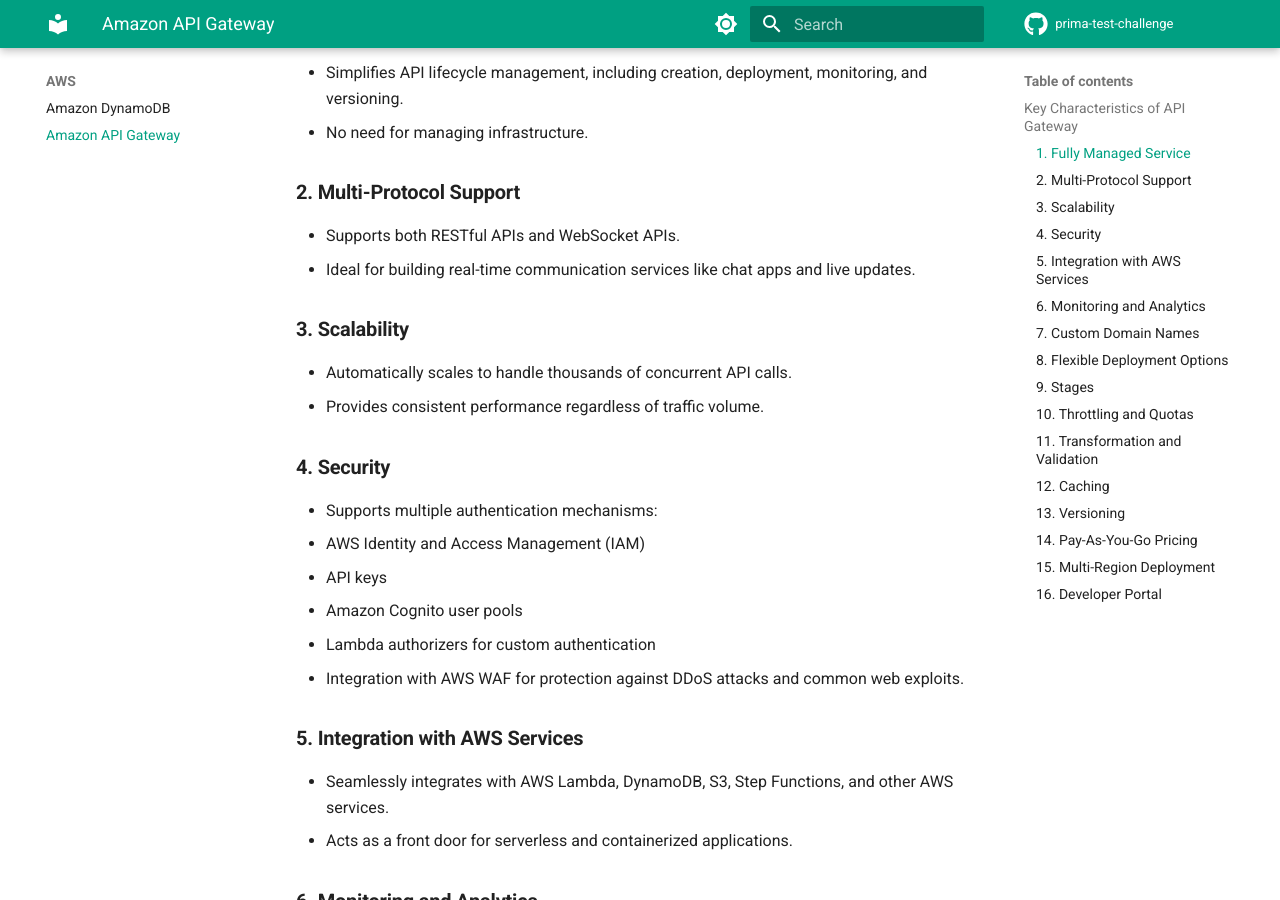
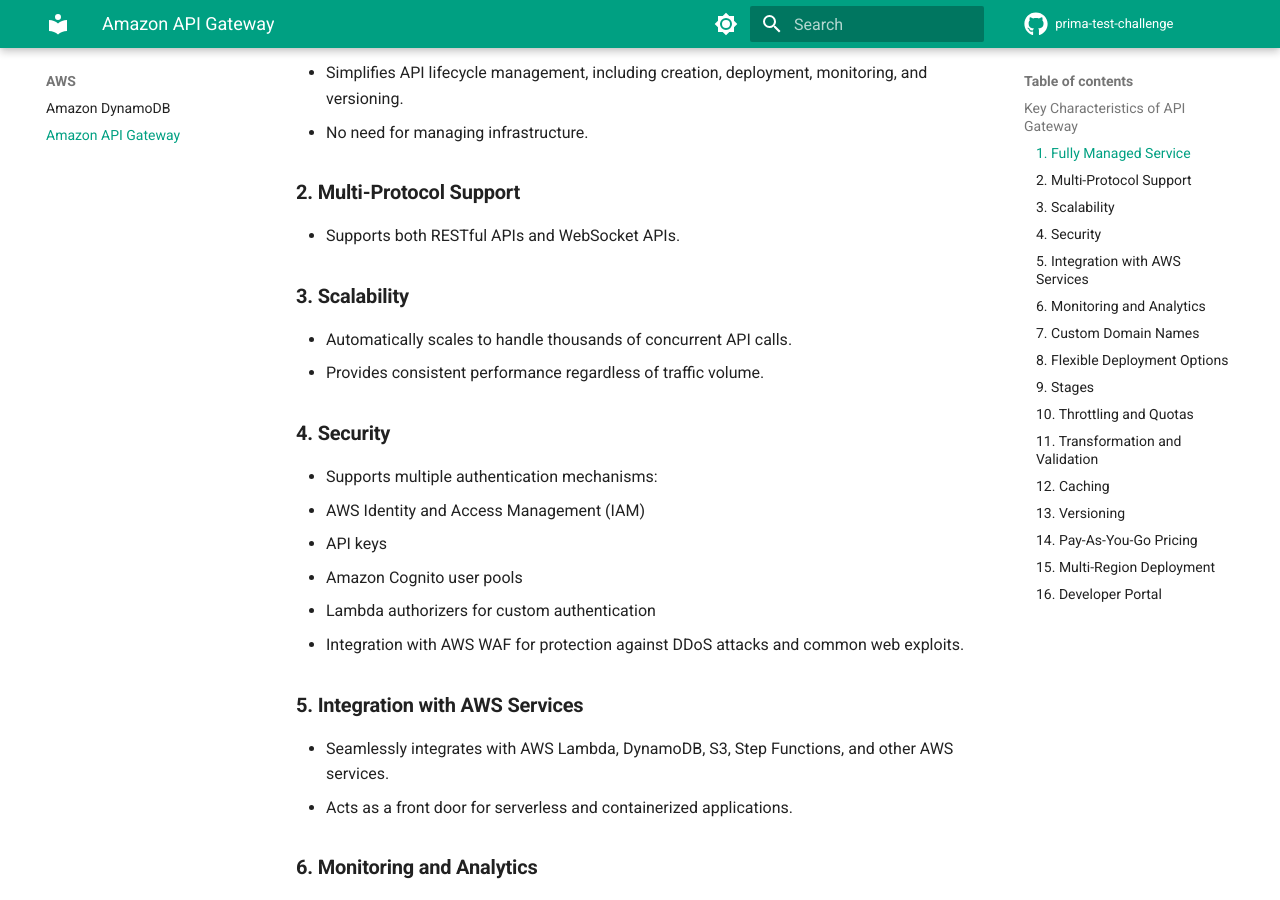
Before and after one commit to alelapi/devops-interview-preparation, an MkDocs documentation site: the page built from docs/aws/api_gateway.md, in a window 1280 px wide and 900 px high, scrolled down 421 px. Built offline with MkDocs 1.6.1 and Material for MkDocs 9.7.7, drawn with Linux system fonts in a browser that asks for light colours; comment, search, counter and statistics services are not loaded.

Commit message:
fix api gateway

```diff
--- a/docs/aws/api_gateway.md
+++ b/docs/aws/api_gateway.md
@@ -12,7 +12,6 @@ Amazon API Gateway is a fully managed service provided by AWS for creating, depl
 ### **2. Multi-Protocol Support**
 
 - Supports both RESTful APIs and WebSocket APIs.
-- Ideal for building real-time communication services like chat apps and live updates.
 
 ### **3. Scalability**
 
```
